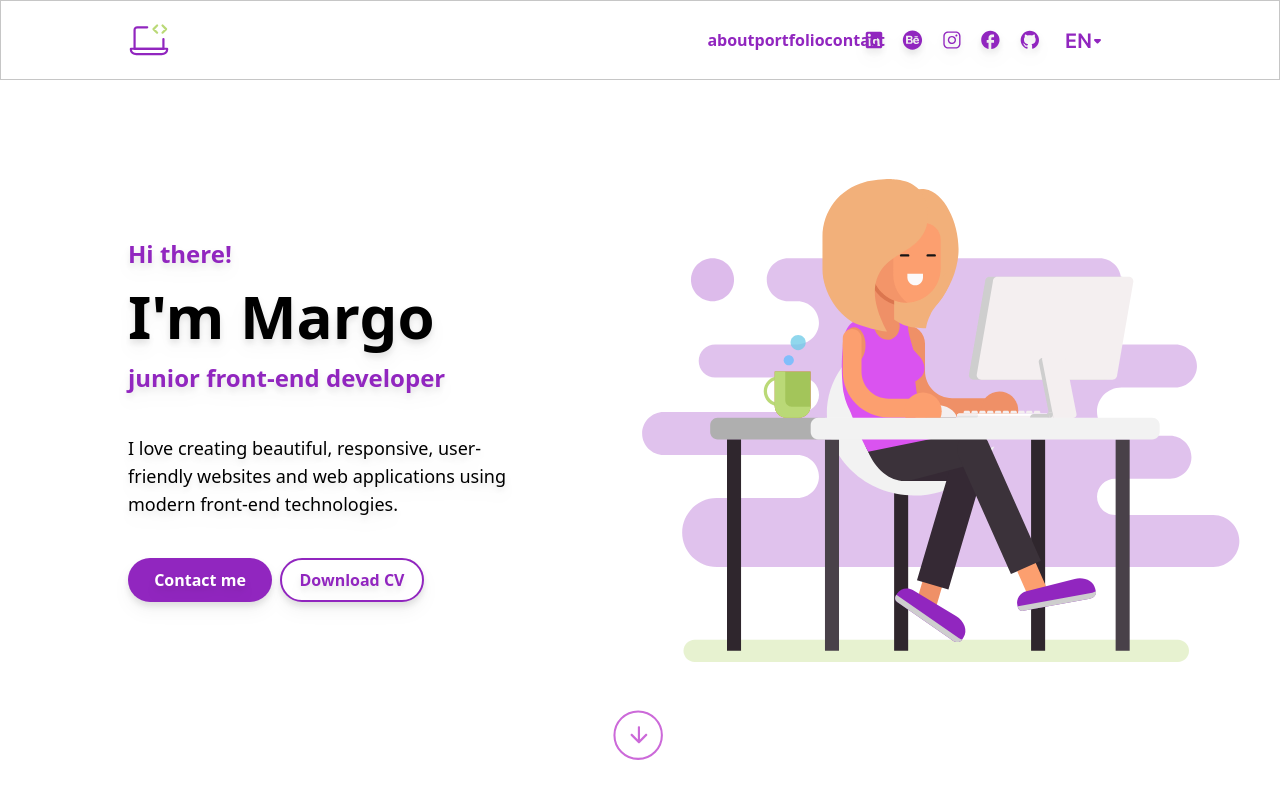
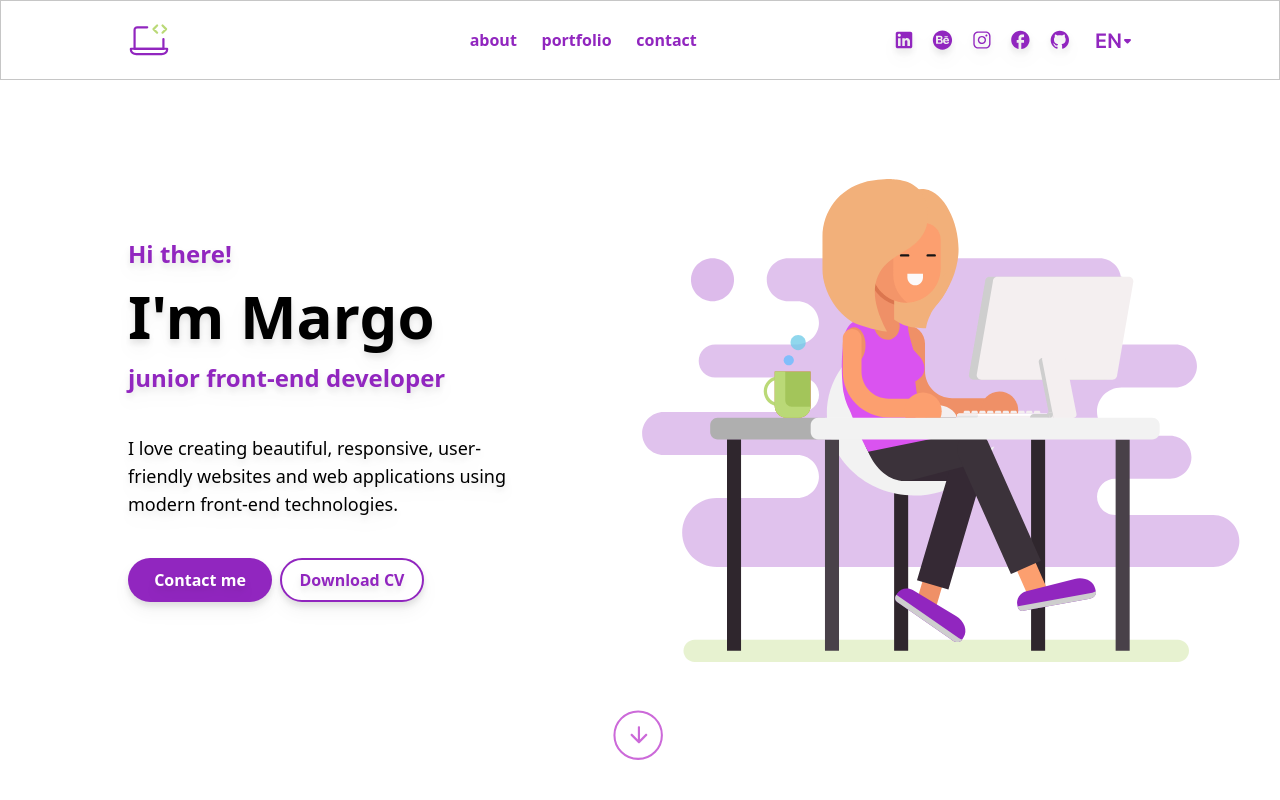
Before and after one commit to Margo1212/margo-portfolio, a Next.js app: page / in a window 1280 px wide. Shown: the top 800 px of the page. Built offline with nearby package versions, Linux system fonts and the light colour scheme.

Commit message:
add mobila view of navigation

```diff
--- a/src/components/Navigation/Navigation.tsx
+++ b/src/components/Navigation/Navigation.tsx
@@ -2,8 +2,9 @@ import { Language } from "@components/Language/Language"
 import { NavigationMenu } from "@components/NavigationMenu/NavigationMenu"
 import { SocialMedia } from "@components/SocialMedia/SocialMedia"
 import Logo from "@svg/logo.svg"
-import { useEffect, useRef, useState } from "react"
+import { useRef, useState } from "react"
 import { AiOutlineMenu } from "react-icons/ai"
+import { IoClose } from "react-icons/io5"
 
 export const Navigation = () => {
 	const dropdownRef = useRef(null)
@@ -16,50 +17,36 @@ export const Navigation = () => {
 	return (
 		<>
 			<nav
-				className={`relative h-12 px-7 sm:w-screen sm:h-20 sm:px-32 flex justify-between items-center border-[0.1px] border-text-light`}
+				className={`relative h-12 px-7 lg:w-screen lg:h-20 lg:px-32 flex justify-between items-center border-[0.1px] border-text-light`}
 			>
 				<div className="h-10 w-10 flex items-center">
 					<Logo />
 				</div>
 				<div
 					ref={dropdownRef}
-					className={`sm:flex sm:items-center   ${
+					className={` lg:flex lg:w-2/3 lg:justify-between lg:items-center   ${
 						isOpen
-							? "visible absolute z-10 top-[3rem] right-[7px] bg-[#fff] w-34 h-44 p-8 border-[0.1px] border-text-light rounded-lg"
+							? "visible absolute z-10 top-0 right-0 bg-[#fff] w-34 h-44 p-8 border-[0.1px] border-text-light rounded-lg"
 							: "hidden"
 					}`}
 				>
+					<div className="absolute top-0 right-0 w-8 h-8 lg:hidden">
+						<button className="w-[100%] h-[100%]" onClick={openMenu}>
+							<IoClose style={{ color: "purple", width: "100%", height: "100%" }} />
+						</button>
+					</div>
 					<NavigationMenu color="purple" />
-					<div className="hidden sm:flex">
+					<div className="hidden md:flex">
 						<SocialMedia fill="purple" />
 						<Language />
 					</div>
 				</div>
-				<div className="w-8 h-8 sm:hidden">
+				<div className="w-8 h-8 lg:hidden">
 					<button className="w-[100%] h-[100%]" onClick={openMenu}>
 						<AiOutlineMenu style={{ color: "purple", width: "100%", height: "100%" }} />
 					</button>
 				</div>
 			</nav>
-
-			{/* <nav
-					className={` relative `}
-				>
-
-						<Logo />
-					</div>
-
-					<div>
-
-					</div>
-					{/* <NavigationMenu color="purple" />
-					<div className="flex">
-						<SocialMedia fill="purple" />
-						<Language />
-					</div> */}
-			{/*
-				</nav>
-			)} */}
 		</>
 	)
 }
```
